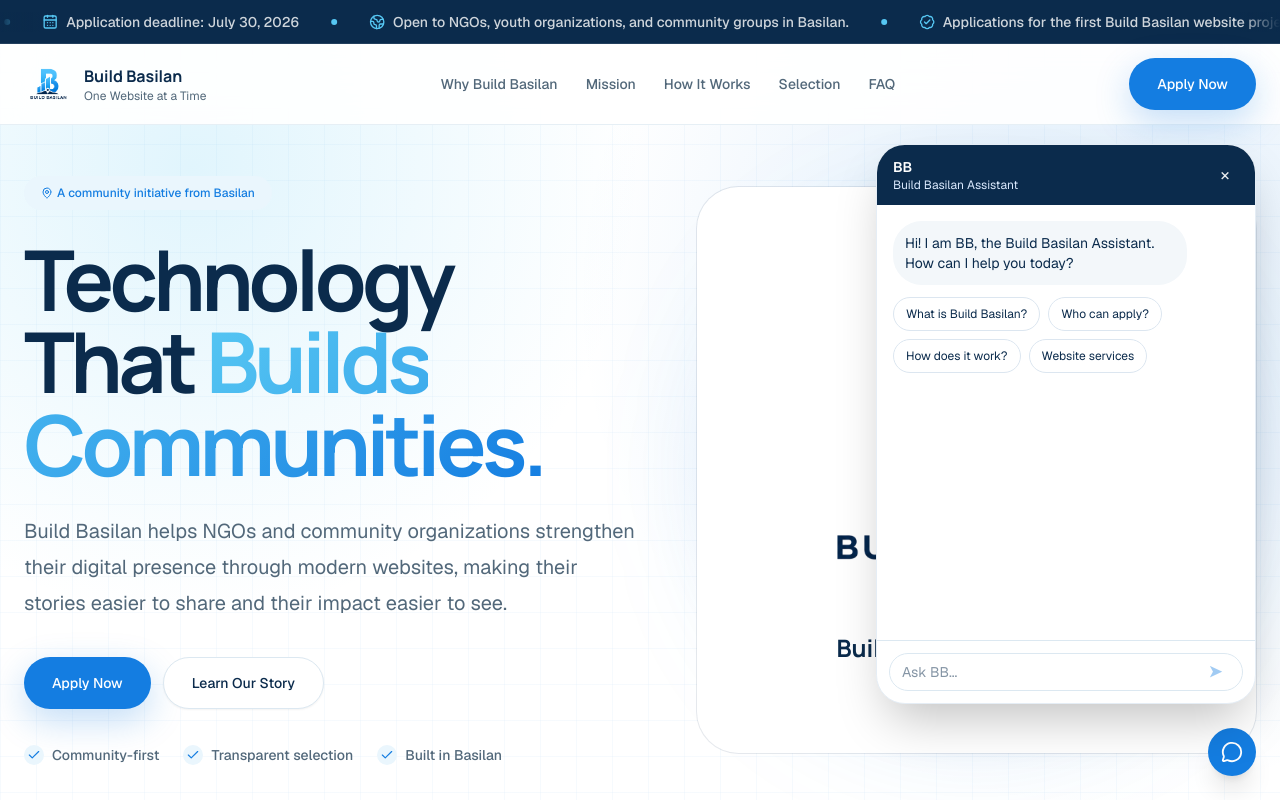
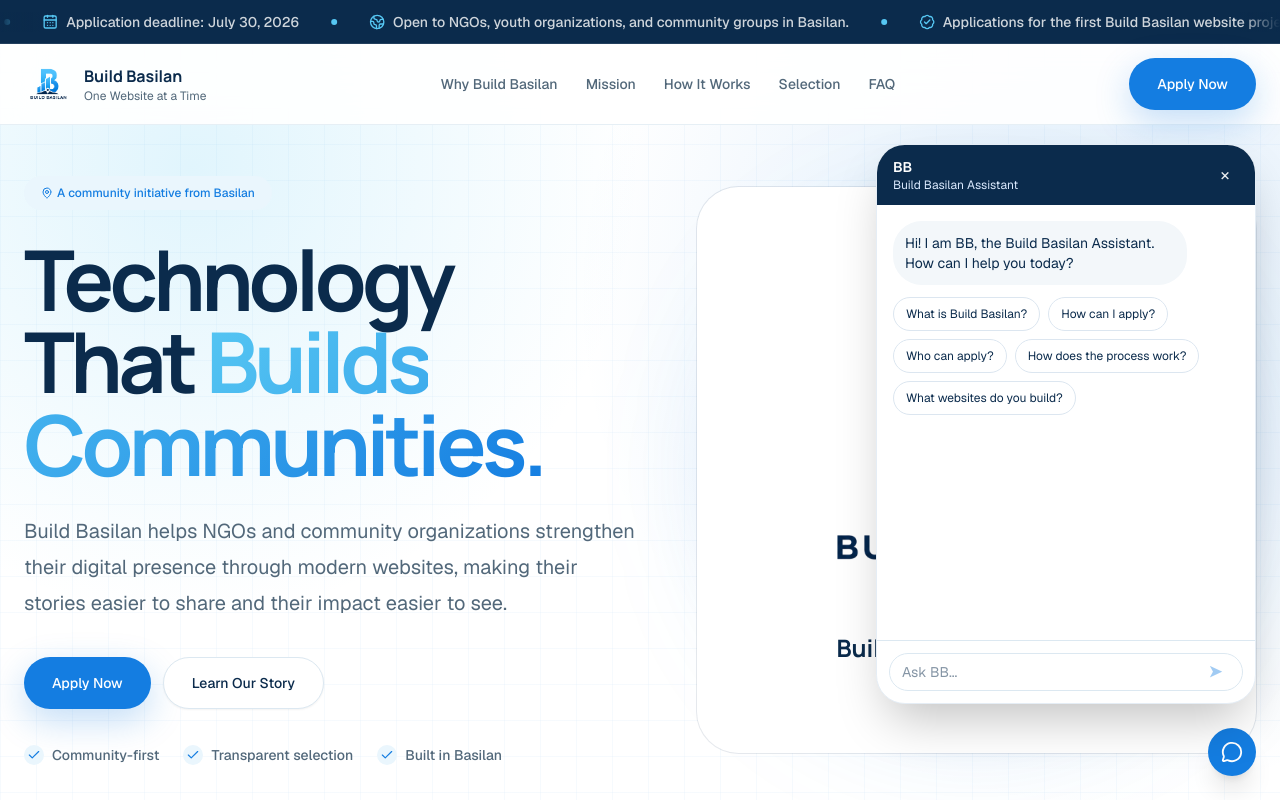
Before and after one commit to buildwithjaym/build-basilan, a Next.js app: page / in a window 1280 px wide. Both pictures are taken after a click on the button "Open BB Assistant". Shown: the top 800 px of the page. Built offline with nearby package versions, Linux system fonts and the light colour scheme.

Commit message:
added quick actions and improve the knowledge

```diff
--- a/app/api/bb-chat/route.ts
+++ b/app/api/bb-chat/route.ts
@@ -4,10 +4,13 @@ import { GoogleGenerativeAI } from "@google/generative-ai";
 import { bbKnowledge } from "@/lib/bb-knowledge";
 
 
-const genAI =
-new GoogleGenerativeAI(
-process.env.GEMINI_API_KEY!
-);
+const apiKey = process.env.GEMINI_API_KEY;
+
+if (!apiKey) {
+  throw new Error("Missing GEMINI_API_KEY");
+}
+
+const genAI = new GoogleGenerativeAI(apiKey);
 
 
 
@@ -66,7 +69,7 @@ generationConfig:{
 
 temperature:0.2,
 
-maxOutputTokens:180,
+maxOutputTokens:120,
 
 }
 
--- a/components/bb/bb-chat-window.tsx
+++ b/components/bb/bb-chat-window.tsx
@@ -18,10 +18,13 @@ type Props = {
 
 const quickActions = [
     "What is Build Basilan?",
+    "How can I apply?",
     "Who can apply?",
-  "How does it work?",
-  "Website services",
-];
+    "How does the process work?",
+    "What websites do you build?"
+
+]
+
 
 export default function BBChatWindow({
     messages,
--- a/components/bb/bb-quick-actions.tsx
+++ b/components/bb/bb-quick-actions.tsx
@@ -16,9 +16,8 @@ const actions=[
 "Who can apply?",
 
 "What does Build Basilan provide?",
-
+"How can I apply?",
 "How does the application work?",
-
 "Contact Build Basilan"
 
 ];
```
Lines whose indentation alone changed are shown as unchanged.
